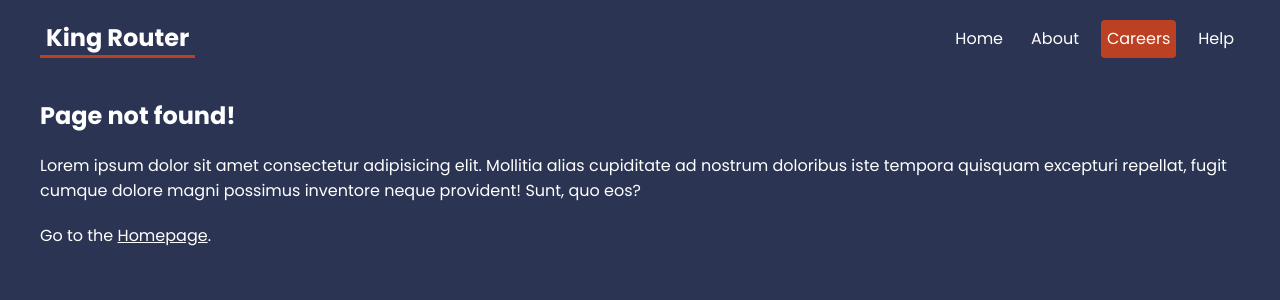
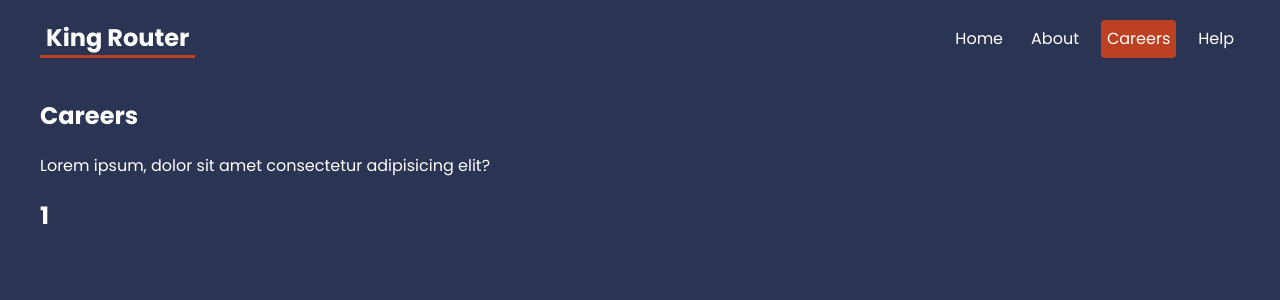
Before and after one commit to AmaduKamara/react-router-dom-v6.4, a React (Create React App) app: page /careers/1 in a window 1280 px wide. Shown: the top 300 px of the page. Built offline with nearby package versions, Linux system fonts and the light colour scheme.

Commit message:
Setting up detail route and catching route parameter

```diff
--- a/src/App.js
+++ b/src/App.js
@@ -12,6 +12,7 @@ import Faq from "./pages/help/Faq";
 import Contact from "./pages/help/Contact";
 import NotFound from "./pages/NotFound";
 import Careers, { careersLoader } from "./pages/careers/Careers";
+import CareerDetail from "./pages/careers/CareerDetail";
 
 // lAYOUT IMPORT
 import RootLayout from "./layouts/RootLayout";
@@ -31,6 +32,7 @@ const router = createBrowserRouter(
 
       <Route path="careers" element={<CareersLayout />}>
         <Route index element={<Careers />} loader={careersLoader} />
+        <Route path=":id" element={<CareerDetail />} />
       </Route>
 
       <Route path="*" element={<NotFound />} />
--- /dev/null
+++ b/src/pages/careers/CareerDetail.js
@@ -0,0 +1,11 @@
+import { useParams } from "react-router-dom";
+
+export default function CareerDetail() {
+  const { id } = useParams();
+
+  return (
+    <div className="career-details">
+      <h2>{id}</h2>
+    </div>
+  );
+}
```
